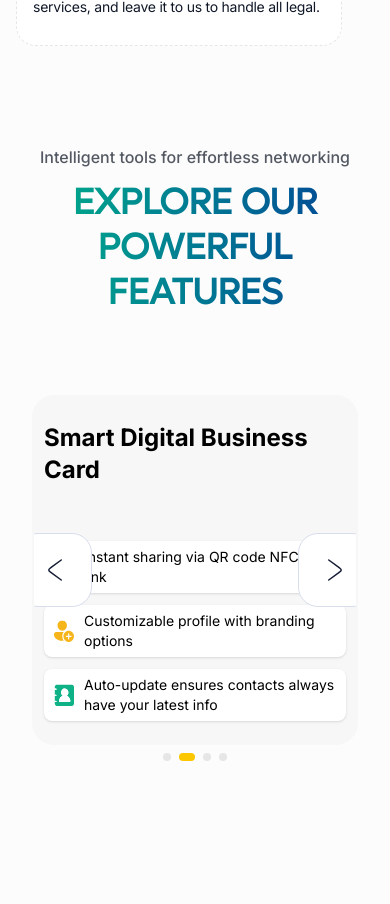
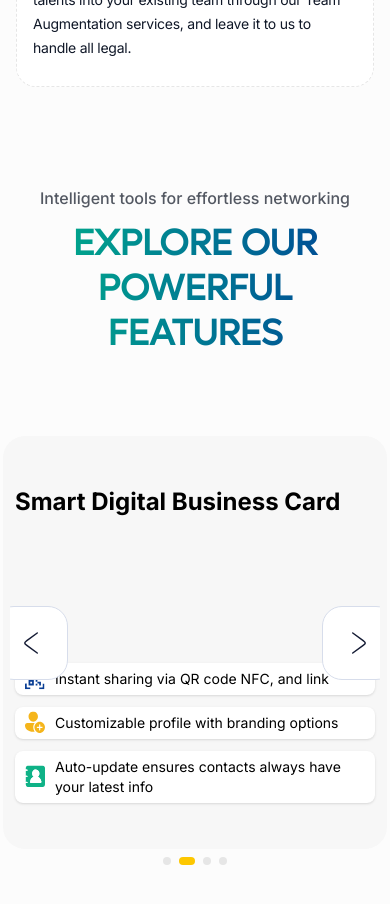
Before and after one commit to UnaizaZafar/figma-to-next-landing, a Next.js app: page / in a window 390 px wide. Shown: the part 2000-2904 px from the top of the page. Before the commit the page ends 2841 px from the top, so only its background shows below. Built offline with nearby package versions, Linux system fonts and the light colour scheme.

Commit message:
feat: added responsive to the carousal section

```diff
--- a/app/components/CardsCarousel.jsx
+++ b/app/components/CardsCarousel.jsx
@@ -22,7 +22,7 @@ const CardsCarousel = () => {
 
     return (
         <div className="h-auto md:h-100 relative w-full">
-            <div className="mx-auto mt-10 md:mt-20 relative px-2 sm:px-4 md:px-14 md:w-5/6 h-4/5">
+            <div className="mx-auto mt-10 md:mt-20 relative md:w-5/6 h-4/5">
                 <div className="lg:grid lg:grid-cols-[1fr_1.7fr_1fr] gap-4 sm:gap-6 md:gap-8  h-full items-center md:items-start">
                     <div className="hidden lg:block h-full transition-all duration-500 transform scale-y-[0.8] scale-x-90">
                         <CardPlaceholder data={featureCardsData[leftIdx]} isAdjacent={true} />
--- a/app/components/ExploreFeaturesSection.jsx
+++ b/app/components/ExploreFeaturesSection.jsx
@@ -2,10 +2,11 @@ import CardsCarousel from "./CardsCarousel"
 
 const ExploreFeaturesSection = () => {
     return (
-        <div className="flex flex-col items-center gap-10 sm:gap-12 py-5 sm:py-8 md:py-10 pb-24 sm:pb-32 md:pb-37.5 max-sm:px-6">
-            <div className="flex flex-col gap-3 sm:gap-4 items-center">
+        <div className="flex flex-col items-center gap-10 sm:gap-12 py-5 sm:py-8 md:py-10 pb-24 sm:pb-32 md:pb-37.5">
+            <div className="flex flex-col gap-3 sm:gap-4 items-center max-sm:px-6">
                 <p className="font-medium text-base sm:text-xl md:text-2xl leading-snug sm:leading-7 text-center text-[#535862]">Intelligent tools for effortless networking</p>
-                <p className="font-lufga bg-linear-to-l bg-clip-text to-[#0FB287] from-[#0A3E94] md:w-[625px] text-transparent font-extrabold text-4xl sm:text-5xl md:text-6xl leading-tight sm:leading-14 uppercase text-center">Explore Our Powerful Features</p>
+                <p className="font-lufga bg-linear-to-l bg-clip-text to-[#0FB287] from-[#0A3E94] lg:max-w-156 w-full  text-transparent font-extrabold text-4xl sm:text-5xl md:text-6xl
+                 leading-tight sm:leading-14 uppercase text-center">Explore Our Powerful Features</p>
             </div>
 
             <CardsCarousel />
--- a/app/components/OurProcess.jsx
+++ b/app/components/OurProcess.jsx
@@ -3,7 +3,7 @@ import ProcessCard from "./ProcessCard"
 
 const OurProcess = () => {
     return (
-        <div className="py-20 md:py-30 lg:py-37.5 flex flex-col gap-3 md:gap-4 items-center max-w-11/12 md:max-w-225 w-full md:mx-auto max-sm:px-4 max-md:px-6">
+        <div className="py-20 md:py-30 lg:py-37.5 flex flex-col gap-3 md:gap-4 items-center md:max-w-225 w-full md:mx-auto max-md:px-4 max-lg:px-6">
             <div className="bg-white text-neutral-900 border border-dashed border-grey rounded-4xl pl-4 pr-2.5 py-1.5 flex gap-1.5 items-center text-sm sm:text-base">{star} Our Process</div>
             <div className="flex flex-col gap-0.5 items-center">
                 <p className="font-semibold text-3xl sm:text-4xl md:text-5xl text-neutral-900 leading-tight md:leading-14 text-center tracking-tightest">How our Approach</p>
```
